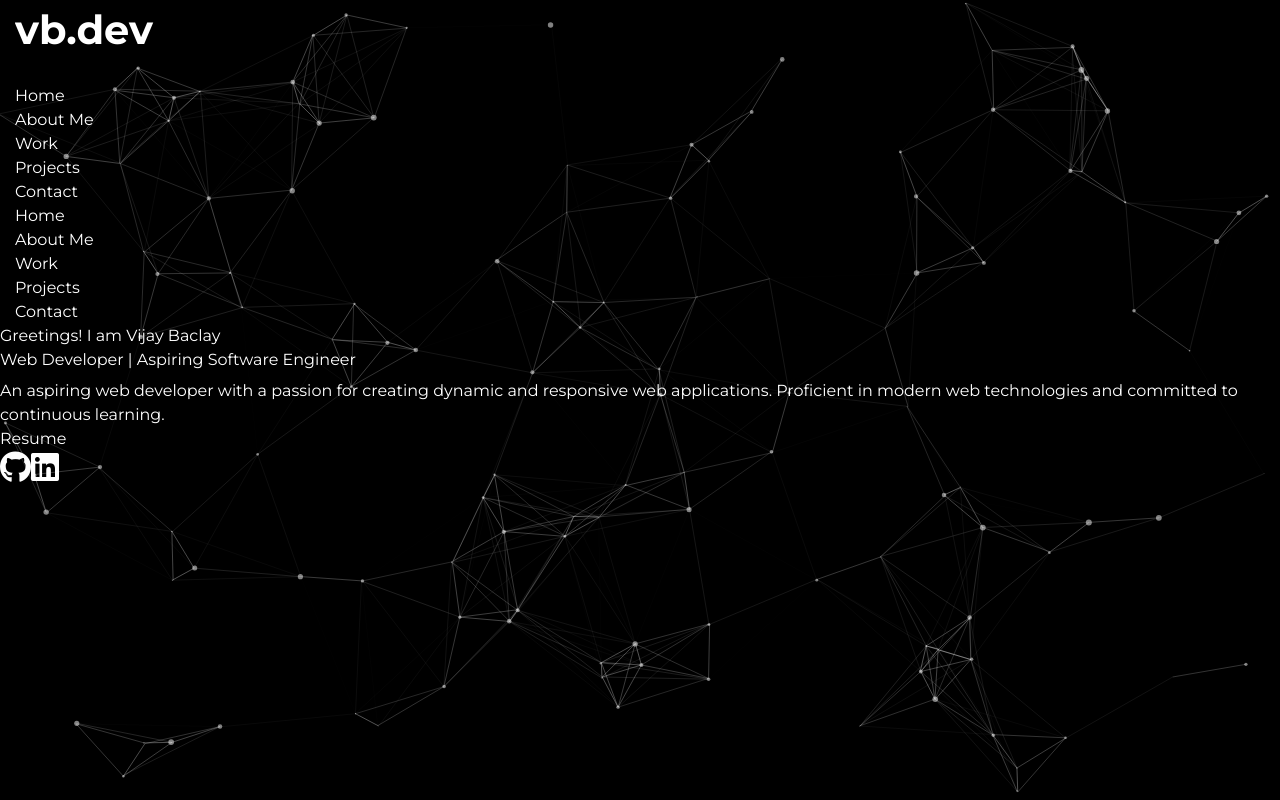
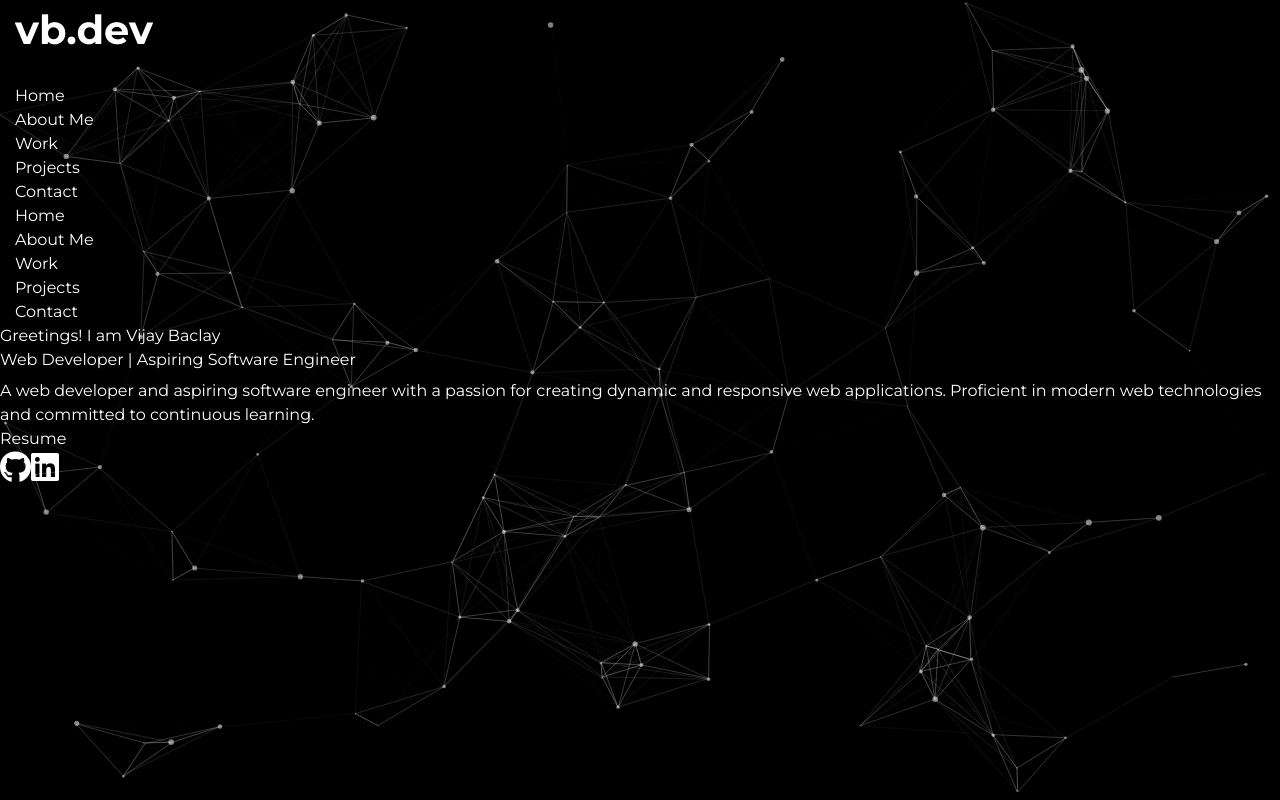
Before and after one commit to vijayb25/portfolio, a React (Vite) app: page / in a window 1280 px wide. Built offline with nearby package versions, Linux system fonts and the light colour scheme.

Commit message:
added content in banner

```diff
--- a/src/components/Banner/Banner.jsx
+++ b/src/components/Banner/Banner.jsx
@@ -11,7 +11,7 @@ function Banner() {
                     <div className="typwriter-container">
                     <span className="text-md w-max typewriter">Web Developer | Aspiring Software Engineer</span>
                     </div>
-                    <p>An aspiring web developer with a passion for creating dynamic and responsive web applications. Proficient in modern web technologies and committed to continuous learning.</p>
+                    <p>A web developer and aspiring software engineer with a passion for creating dynamic and responsive web applications. Proficient in modern web technologies and committed to continuous learning.</p>
                     <a className="block p-3 bg-red-700 rounded-md hover:bg-red-600" href="/Baclay-Vijay.pdf" download="Baclay-Vijay.pdf">Resume</a>
 
                 </div>
```
